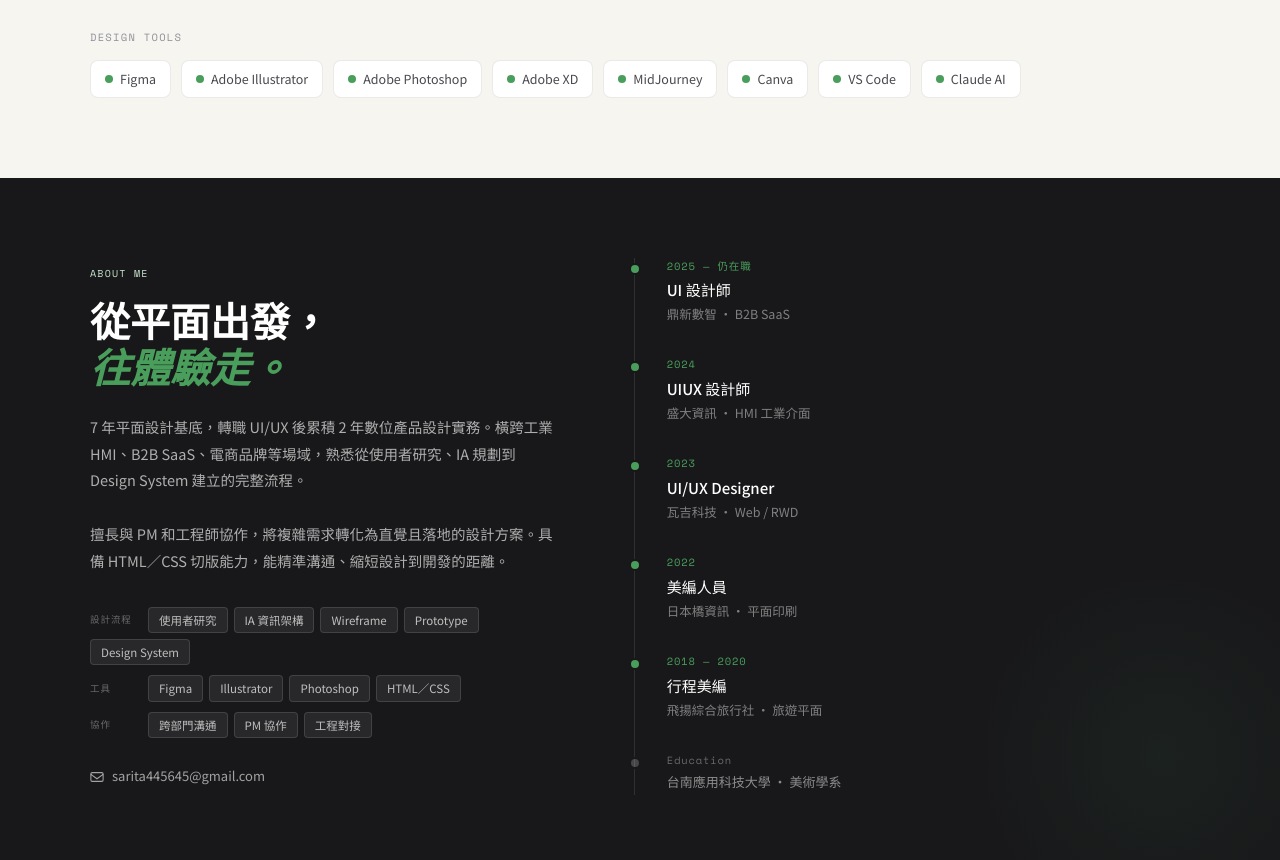
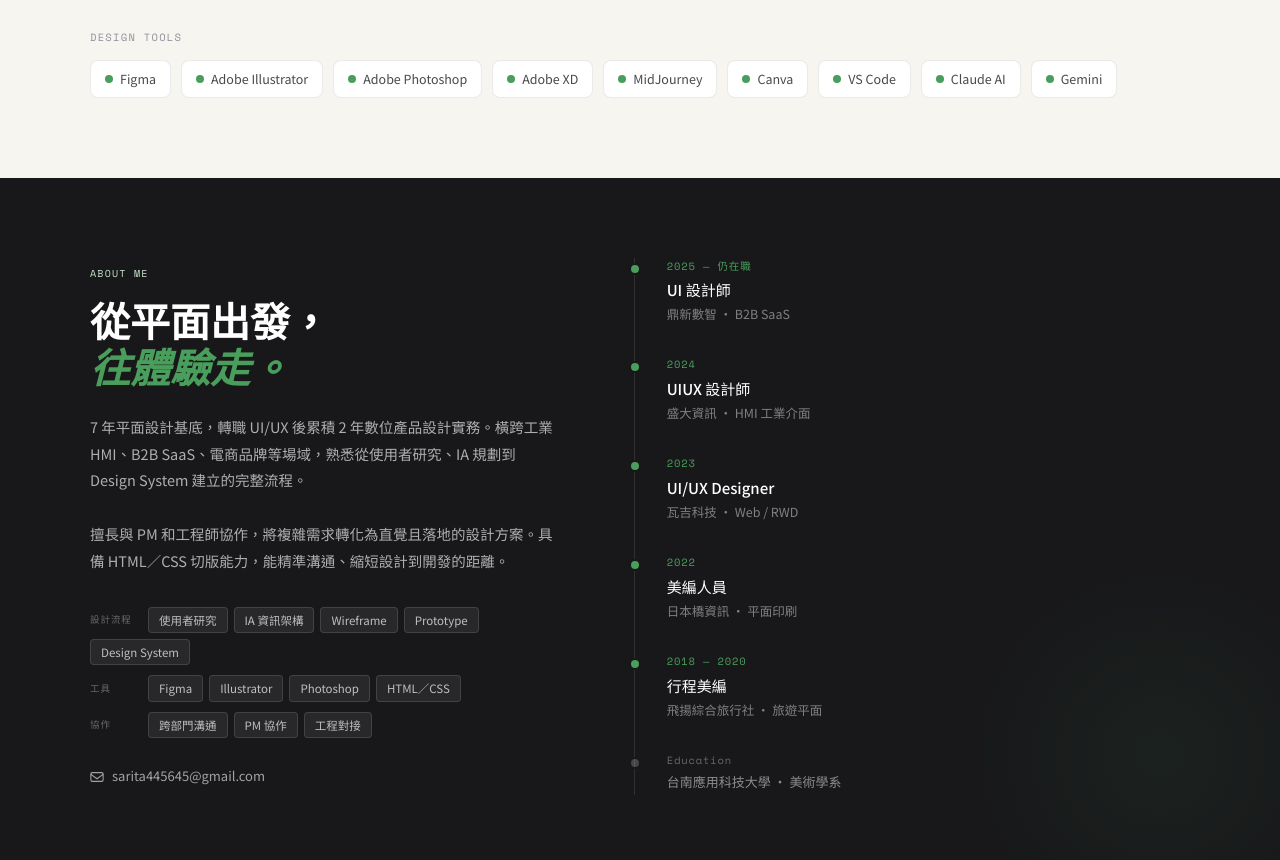
Before and after one commit to natsu445/sarita-portfolio, a plain HTML site: page index.html in a window 1280 px wide. Shown: the part 5763-6623 px from the top of the page. Drawn offline with nearby package versions, Linux system fonts and the light colour scheme; a web font is replaced by a local one.

Commit message:
Add files via upload

```diff
--- a/index.html
+++ b/index.html
@@ -2103,6 +2103,9 @@
           </div>
           <div class="tool-badge">
             <div class="tool-icon"></div>Claude AI
+          </div>
+          <div class="tool-badge">
+            <div class="tool-icon"></div>Gemini
           </div>
         </div>
       </div>
```
